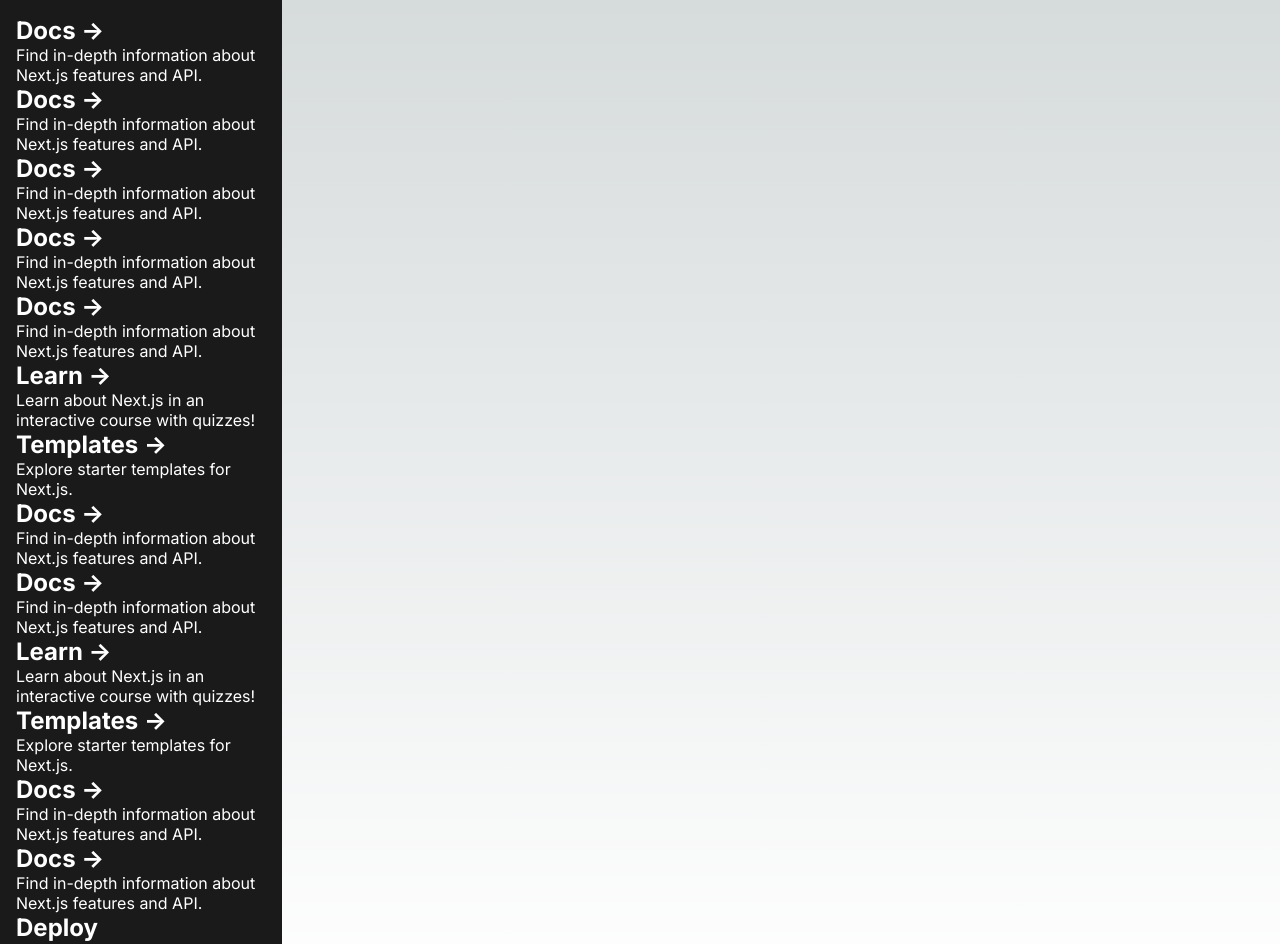
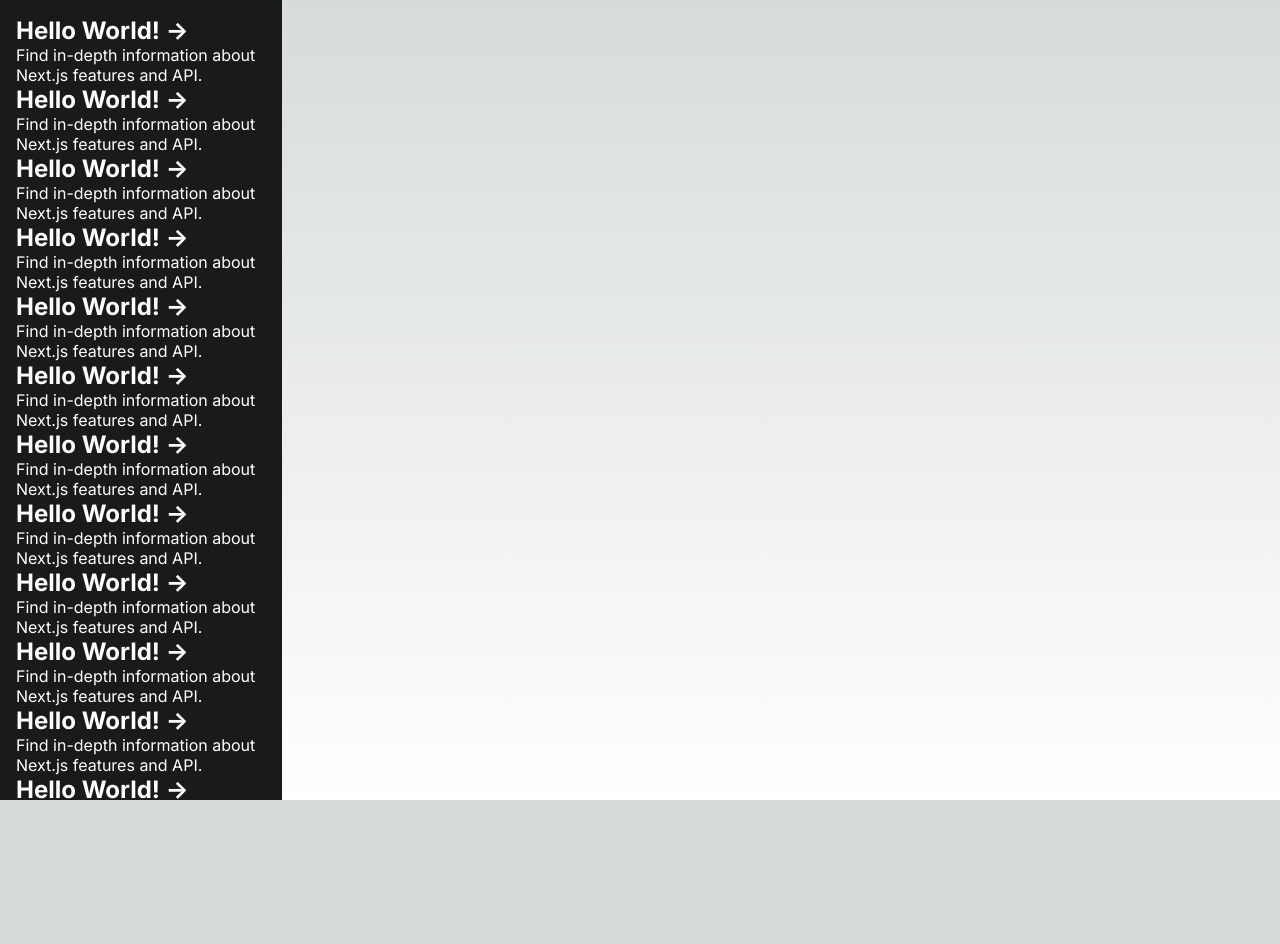
Before and after one commit to ProjectOrientedDA/DADatingSite, a Next.js app: page / in a window 1280 px wide. Shown: the top 944 px of the page. After the commit the page ends 800 px from the top, so only its background shows below. Built offline with nearby package versions, Linux system fonts and the light colour scheme.

Commit message:
did the thing

```diff
--- a/src/app/page.js
+++ b/src/app/page.js
@@ -2,174 +2,39 @@ import Image from "next/image";
 import styles from "./page.module.css";
 
 export default function Home() {
+  // Define your items here. This could be fetched from an API or defined inline as shown.
+  const links = [
+    {
+      href: "/home",
+      title: "Hello World!",
+      description: "Find in-depth information about Next.js features and API.",
+      key: "docs" // Unique key for React's list rendering
+    },
+    // Add more items here if necessary. For the sake of this example, we'll just replicate the 'Docs' item multiple times.
+  ];
+
+  // If every item is the same, you can simply replicate the entry in the array.
+  // Here we replicate the same item 5 times for demonstration.
+  const repeatedLinks = Array(100).fill(links[0]);
+
   return (
     <main className={styles.main}>
-
       <div className={styles.sidebar}>
         <div className={styles.main_content}>
+          {repeatedLinks.map((link, index) => (
             <a
-            href="/home"
+              key={link.key + index} // Ensure the key is unique for each item
+              href={link.href}
               className={styles.main_content}
               target="_blank"
               rel="noopener noreferrer"
             >
               <h2>
-              Docs <span>-&gt;</span>
+                {link.title} <span>-&gt;</span>
               </h2>
-            <p>Find in-depth information about Next.js features and API.</p>
+              <p>{link.description}</p>
             </a>
-
-          <a
-            href="/home"
-            className={styles.main_content}
-            target="_blank"
-            rel="noopener noreferrer"
-          >
-            <h2>
-              Docs <span>-&gt;</span>
-            </h2>
-            <p>Find in-depth information about Next.js features and API.</p>
-          </a>
-          <a
-            href="/home"
-            className={styles.main_content}
-            target="_blank"
-            rel="noopener noreferrer"
-          >
-            <h2>
-              Docs <span>-&gt;</span>
-            </h2>
-            <p>Find in-depth information about Next.js features and API.</p>
-          </a>
-          <a
-            href="/home"
-            className={styles.main_content}
-            target="_blank"
-            rel="noopener noreferrer"
-          >
-            <h2>
-              Docs <span>-&gt;</span>
-            </h2>
-            <p>Find in-depth information about Next.js features and API.</p>
-          </a>
-          <a
-            href="/home"
-            className={styles.main_content}
-            target="_blank"
-            rel="noopener noreferrer"
-          >
-            <h2>
-              Docs <span>-&gt;</span>
-            </h2>
-            <p>Find in-depth information about Next.js features and API.</p>
-          </a>
-
-
-          <a
-            href="/home"
-            className={styles.main_content}
-            target="_blank"
-            rel="noopener noreferrer"
-          >
-            <h2>
-              Learn <span>-&gt;</span>
-            </h2>
-            <p>Learn about Next.js in an interactive course with&nbsp;quizzes!</p>
-          </a>
-
-          <a
-            href="/home"
-            className={styles.main_content}
-            target="_blank"
-            rel="noopener noreferrer"
-          >
-            <h2>
-              Templates <span>-&gt;</span>
-            </h2>
-            <p>Explore starter templates for Next.js.</p>
-          </a>
-          <a
-            href="/home"
-            className={styles.main_content}
-            target="_blank"
-            rel="noopener noreferrer"
-          >
-            <h2>
-              Docs <span>-&gt;</span>
-            </h2>
-            <p>Find in-depth information about Next.js features and API.</p>
-          </a>
-          <a
-            href="/home"
-            className={styles.main_content}
-            target="_blank"
-            rel="noopener noreferrer"
-          >
-            <h2>
-              Docs <span>-&gt;</span>
-            </h2>
-            <p>Find in-depth information about Next.js features and API.</p>
-          </a>
-
-          <a
-            href="/home"
-            className={styles.main_content}
-            target="_blank"
-            rel="noopener noreferrer"
-          >
-            <h2>
-              Learn <span>-&gt;</span>
-            </h2>
-            <p>Learn about Next.js in an interactive course with&nbsp;quizzes!</p>
-          </a>
-
-          <a
-            href="/home"
-            className={styles.main_content}
-            target="_blank"
-            rel="noopener noreferrer"
-          >
-            <h2>
-              Templates <span>-&gt;</span>
-            </h2>
-            <p>Explore starter templates for Next.js.</p>
-          </a>
-          <a
-            href="/home"
-            className={styles.main_content}
-            target="_blank"
-            rel="noopener noreferrer"
-          >
-            <h2>
-              Docs <span>-&gt;</span>
-            </h2>
-            <p>Find in-depth information about Next.js features and API.</p>
-          </a>
-          <a
-            href="/home"
-            className={styles.main_content}
-            target="_blank"
-            rel="noopener noreferrer"
-          >
-            <h2>
-              Docs <span>-&gt;</span>
-            </h2>
-            <p>Find in-depth information about Next.js features and API.</p>
-          </a>
-
-          <a
-            href="/home"
-            className={styles.main_content}
-            target="_blank"
-            rel="noopener noreferrer"
-          >
-            <h2>
-              Deploy <span>  </span>
-            </h2>
-            <p>
-              Instantly deploy your Next.js site to a shareable URL with Vercel.
-            </p>
-          </a>
+          ))}
         </div>
       </div>
     </main>
--- a/src/app/page.module.css
+++ b/src/app/page.module.css
@@ -25,6 +25,7 @@
   justify-self: lefts;
   align-self: left;
   padding: 1rem;
+  max-height: 100vh;
 }
 
 .sidebar::-webkit-scrollbar {
```
Lines whose indentation alone changed are shown as unchanged.
